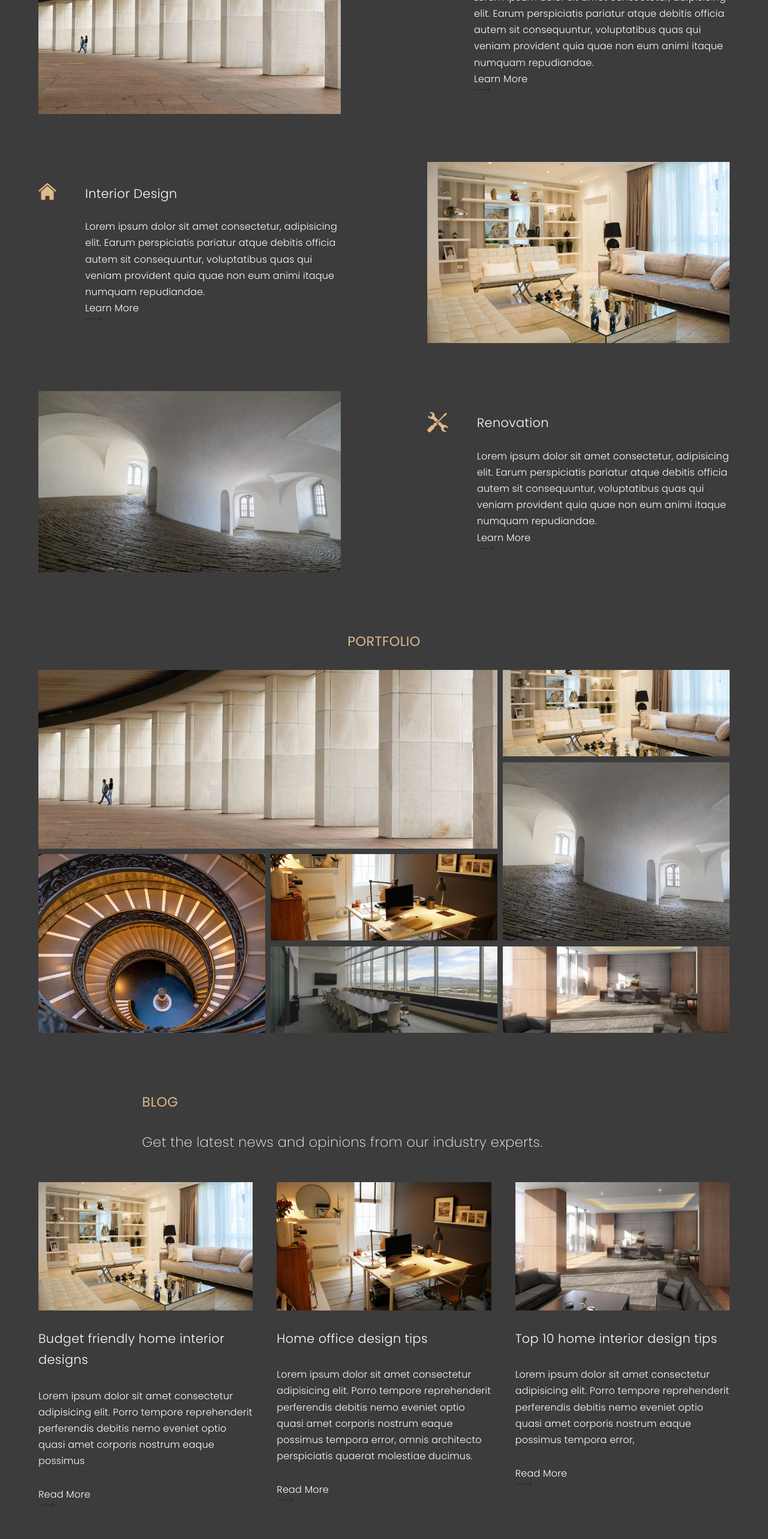
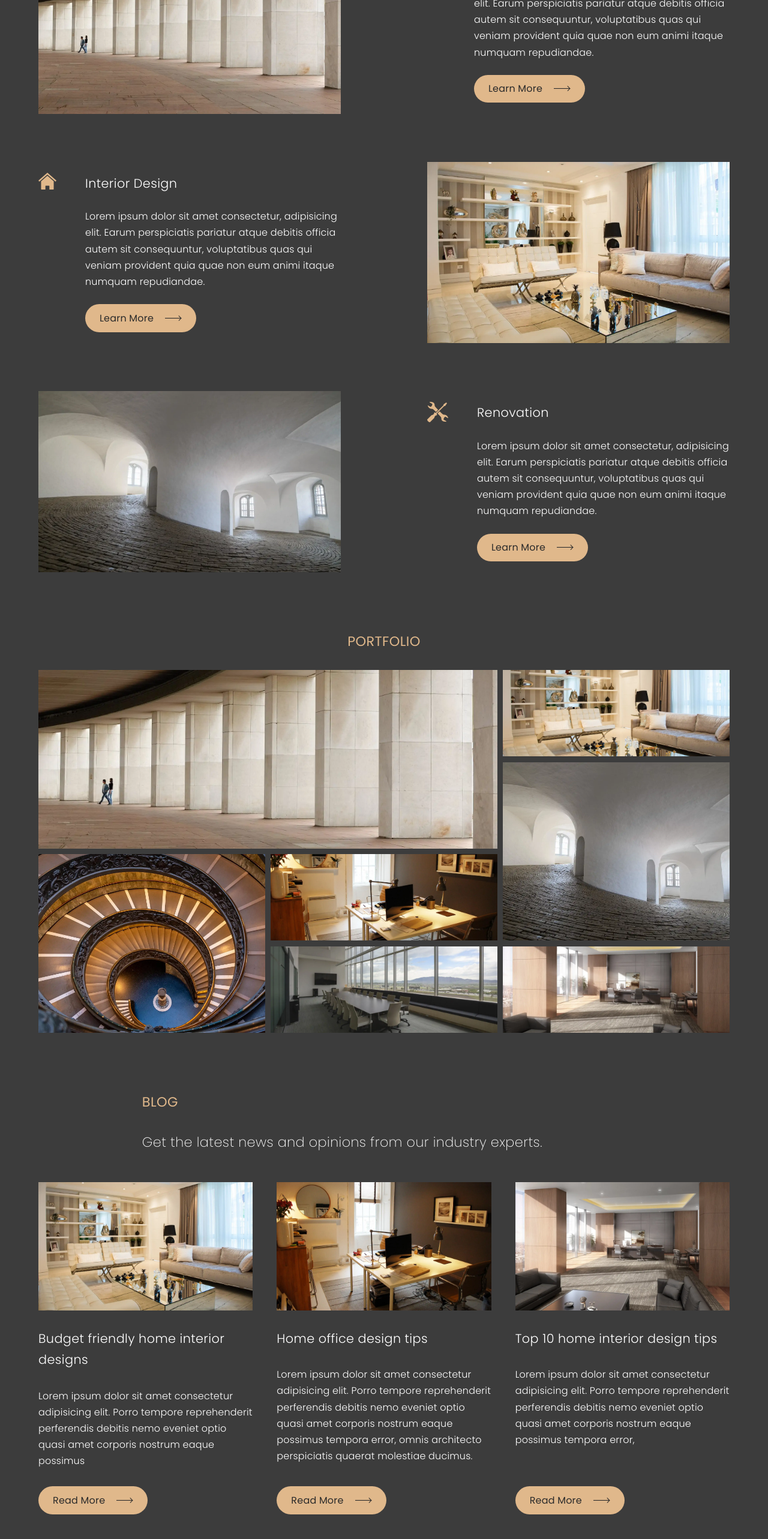
Before and after one commit to ghsiddhi/aov-studio, a React (Create React App) app: page / in a window 1280 px wide. Shown: the part 1420-3986 px from the top of the page at 60% size. Built offline with nearby package versions, Linux system fonts and the light colour scheme.

Commit message:
Revert "CHORE: prettify code"
This reverts commit 8c3797038287bb04aae649b14b75e9e0d3666018.

```diff
--- a/src/blog/Blog.jsx
+++ b/src/blog/Blog.jsx
@@ -24,7 +24,7 @@ export const Blog = () => {
             amet corporis nostrum eaque possimus
           </p>
 
-          <a className="more-link-will-go-here">
+          <a className="more-link">
             <span>Read More</span>
             <img src={rightArrow} alt="" />
           </a>
@@ -42,7 +42,7 @@ export const Blog = () => {
             perspiciatis quaerat molestiae ducimus.
           </p>
 
-          <a className="more-link-will-go-here">
+          <a className="more-link">
             <span>Read More</span>
             <img src={rightArrow} alt="" />
           </a>
@@ -59,7 +59,7 @@ export const Blog = () => {
             amet corporis nostrum eaque possimus tempora error,
           </p>
 
-          <a className="more-link-will-go-here">
+          <a className="more-link">
             <span>Read More</span>
             <img src={rightArrow} alt="" />
           </a>
--- a/src/reportWebVitals.js
+++ b/src/reportWebVitals.js
@@ -1,6 +1,6 @@
-const reportWebVitals = (onPerfEntry) => {
+const reportWebVitals = onPerfEntry => {
   if (onPerfEntry && onPerfEntry instanceof Function) {
-    import("web-vitals").then(({ getCLS, getFID, getFCP, getLCP, getTTFB }) => {
+    import('web-vitals').then(({ getCLS, getFID, getFCP, getLCP, getTTFB }) => {
       getCLS(onPerfEntry);
       getFID(onPerfEntry);
       getFCP(onPerfEntry);
--- a/src/services/Services.jsx
+++ b/src/services/Services.jsx
@@ -30,7 +30,7 @@ export const Services = () => {
               eum animi itaque numquam repudiandae.
             </p>
 
-            <a class="more-link-will-go-here">
+            <a class="more-link">
               <span>Learn More</span>
               <img src={rightArrow} alt="" />
             </a>
@@ -64,7 +64,7 @@ export const Services = () => {
               eum animi itaque numquam repudiandae.
             </p>
 
-            <a class="more-link-will-go-here">
+            <a class="more-link">
               <span>Learn More</span>
               <img src={rightArrow} alt="" />
             </a>
@@ -98,7 +98,7 @@ export const Services = () => {
               eum animi itaque numquam repudiandae.
             </p>
 
-            <a class="more-link-will-go-here">
+            <a class="more-link">
               <span>Learn More</span>
               <img src={rightArrow} alt="" />
             </a>
```
